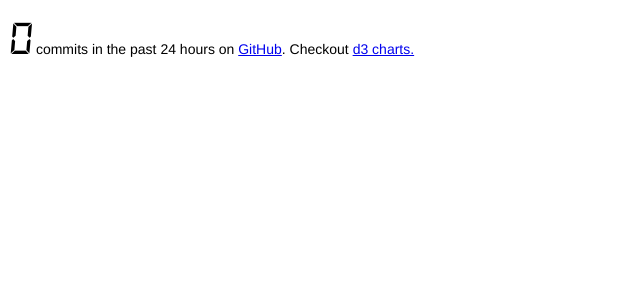
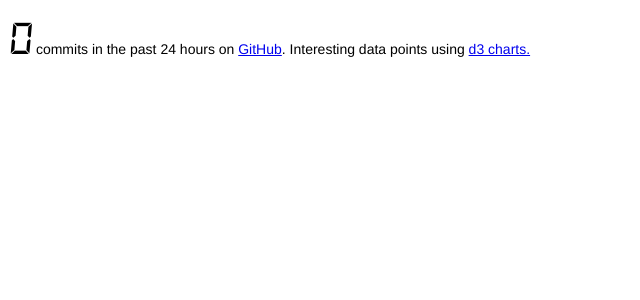
Before and after one commit to harishvc/githubanalytics, a Flask app: page / in a window 1280 px wide. Shown: the top 300 px of the page, without its empty margins (0-640 px from the left). Run offline with Flask 2, Linux system fonts and the light colour scheme; data that the repository does not hold is empty.

Commit message:
text update

```diff
--- a/templates/index.html
+++ b/templates/index.html
@@ -1,4 +1,4 @@
 {% extends "base-home.html" %}
 {% block content %}
-<p><div class="digital">{{total | numformat}}</div> commits in the past 24 hours on <a href="http://github.com">GitHub</a>. Checkout <a href="/charts">d3 charts.</a></p>
+<p><div class="digital">{{total | numformat}}</div> commits in the past 24 hours on <a href="http://github.com">GitHub</a>. Interesting data points using <a href="/charts">d3 charts.</a></p>
 {% endblock %}
```
